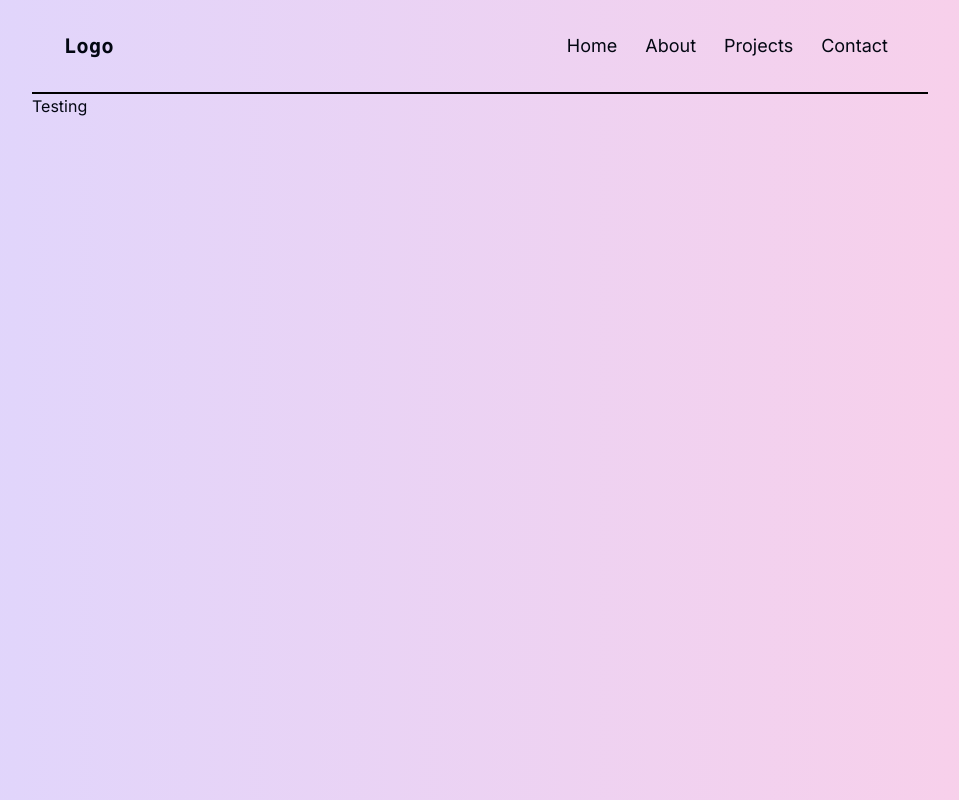
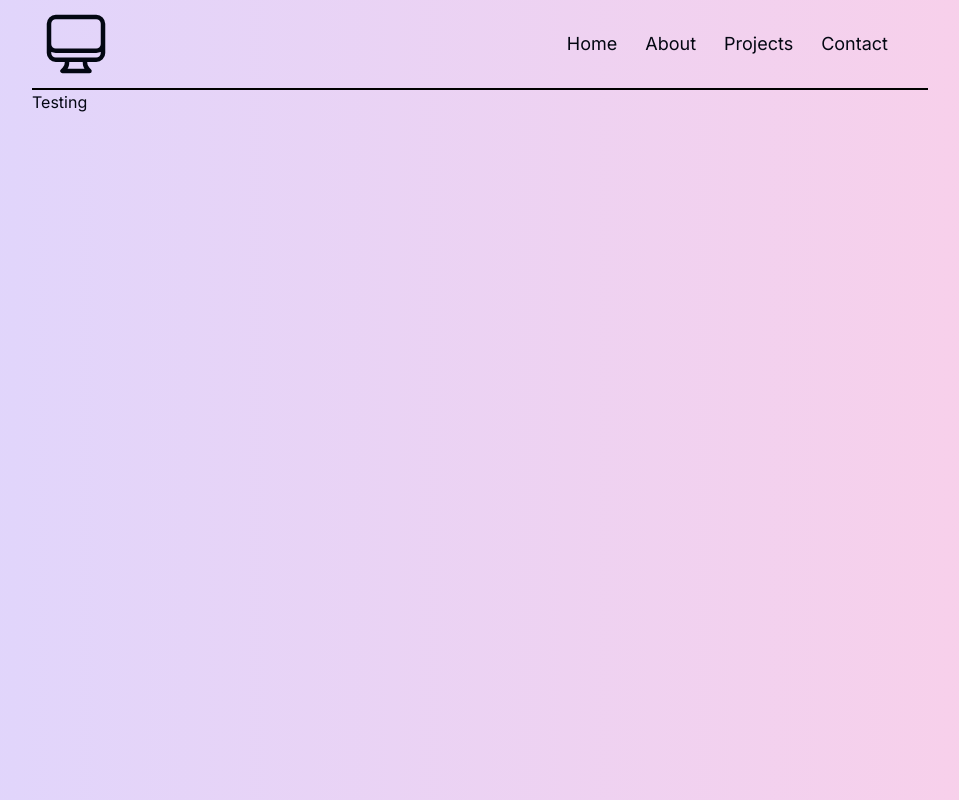
Before and after one commit to atorrez007/updated-portfolio, a Next.js app: page / in a window 1280 px wide. Shown: the whole page, without its empty margins (160-1119 px from the left). Built offline with nearby package versions, Linux system fonts and the light colour scheme.

Commit message:
testing logo animated svg framer motion

```diff
--- a/src/app/about/page.tsx
+++ b/src/app/about/page.tsx
@@ -1,5 +1,29 @@
+"use client";
 import React from "react";
-
+import { motion } from "framer-motion";
 export default function About() {
-  return <div>About</div>;
+  return (
+    <div className="complete-screen">
+      {/* <motion.svg
+        xmlns="http://www.w3.org/2000/svg"
+        fill="none"
+        viewBox="0 0 24 24"
+        strokeWidth="1.5"
+        stroke="currentColor"
+        className="w-6 h-6"
+        initial={{
+          scale: 0,
+          opacity: 0,
+        }}
+        animate={{ scale: 5, opacity: 1 }}
+        transition={{ duration: 0.5 }}
+      >
+        <path
+          strokeLinecap="round"
+          strokeLinejoin="round"
+          d="M9 17.25v1.007a3 3 0 01-.879 2.122L7.5 21h9l-.621-.621A3 3 0 0115 18.257V17.25m6-12V15a2.25 2.25 0 01-2.25 2.25H5.25A2.25 2.25 0 013 15V5.25m18 0A2.25 2.25 0 0018.75 3H5.25A2.25 2.25 0 003 5.25m18 0V12a2.25 2.25 0 01-2.25 2.25H5.25A2.25 2.25 0 013 12V5.25"
+        />
+      </motion.svg> */}
+    </div>
+  );
 }
--- a/src/app/components/header.tsx
+++ b/src/app/components/header.tsx
@@ -36,13 +36,34 @@ function Header() {
       {/* basic reload spring animation */}
       <motion.div
         className="flex p-4 border-b-[2px]  border-black items-center justify-between"
-
-        // initial={{ y: -100, opacity: 0 }}
-        // animate={{ y: 0, opacity: 1 }}
+        initial={{ y: -100, opacity: 0 }}
+        animate={{ y: 0, opacity: 1 }}
       >
         <div className=" p-4 border-neutral-100 items-center justify-between">
           <div className="text-xl font-mono font-semibold tracking-wide">
-            Logo
+            <AnimatePresence>
+              <motion.svg
+                xmlns="http://www.w3.org/2000/svg"
+                fill="none"
+                viewBox="0 0 24 24"
+                strokeWidth="1.5"
+                stroke="currentColor"
+                className="w-6 h-6"
+                initial={{
+                  x: -300,
+                  opacity: 0,
+                }}
+                animate={{ x: 0, scale: 3, opacity: 1 }}
+                exit={{ scale: 3, opacity: 1 }}
+                transition={{ duration: 1 }}
+              >
+                <path
+                  strokeLinecap="round"
+                  strokeLinejoin="round"
+                  d="M9 17.25v1.007a3 3 0 01-.879 2.122L7.5 21h9l-.621-.621A3 3 0 0115 18.257V17.25m6-12V15a2.25 2.25 0 01-2.25 2.25H5.25A2.25 2.25 0 013 15V5.25m18 0A2.25 2.25 0 0018.75 3H5.25A2.25 2.25 0 003 5.25m18 0V12a2.25 2.25 0 01-2.25 2.25H5.25A2.25 2.25 0 013 12V5.25"
+                />
+              </motion.svg>
+            </AnimatePresence>
           </div>
         </div>
 
```
